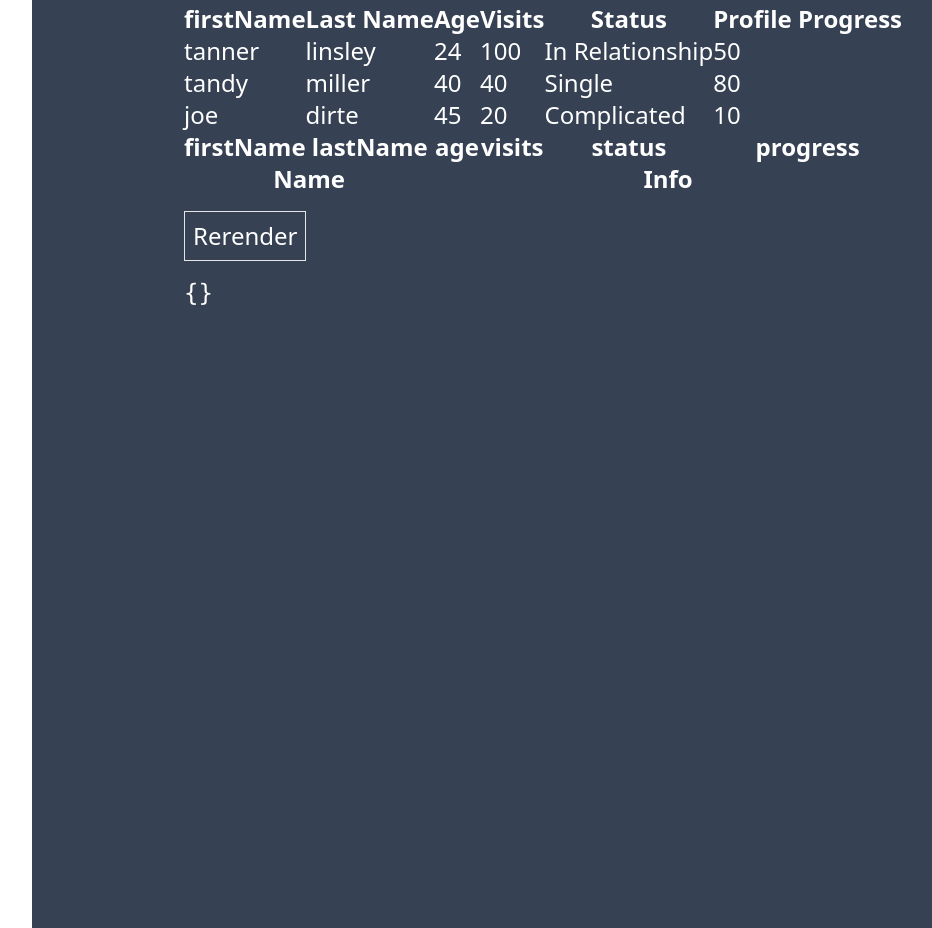
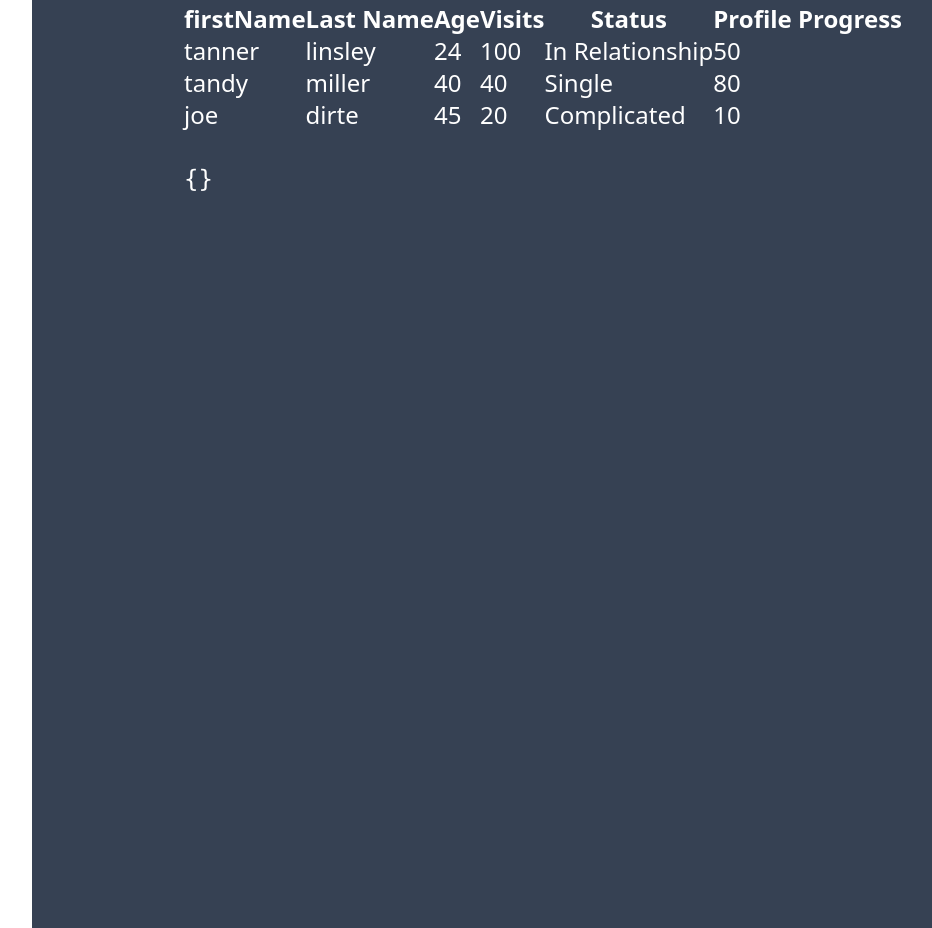
Before and after one commit to williamscodebox/ffApp, a React (Vite) app in the folder frontend/: page /menu in a window 1280 px wide. Shown: the part 1200-2128 px from the top of the page, without its empty margins (96-1028 px from the left). Built offline with nearby package versions, Linux system fonts and the light colour scheme; sample sign-in values are in the browser's storage.

Commit message:
updated data-table

```diff
--- a/frontend/src/pages/User/TableScoreBoard/data-table.jsx
+++ b/frontend/src/pages/User/TableScoreBoard/data-table.jsx
@@ -89,6 +89,7 @@ export function DataTable({ columns, data }) {
     //   </Table>
     // </div>
     <div className="p-2">
+      {/* This is a simple table with column visibility toggle. */}
       <div className="inline-block border border-black shadow rounded">
         <div className="px-1 border-b border-black">
           <label>
@@ -119,6 +120,8 @@ export function DataTable({ columns, data }) {
           );
         })}
       </div>
+
+      {/* // Table starts here */}
       <div className="h-4" />
       <table>
         <thead>
@@ -148,27 +151,9 @@ export function DataTable({ columns, data }) {
             </tr>
           ))}
         </tbody>
-        <tfoot>
-          {table.getFooterGroups().map((footerGroup) => (
-            <tr key={footerGroup.id}>
-              {footerGroup.headers.map((header) => (
-                <th key={header.id} colSpan={header.colSpan}>
-                  {header.isPlaceholder
-                    ? null
-                    : flexRender(
-                        header.column.columnDef.footer,
-                        header.getContext()
-                      )}
-                </th>
-              ))}
-            </tr>
-          ))}
-        </tfoot>
       </table>
       <div className="h-4" />
-      <button onClick={() => rerender()} className="border p-2">
-        Rerender
-      </button>
+      {/* This will show which columns are visible */}
       <div className="h-4" />
       <pre>{JSON.stringify(table.getState().columnVisibility, null, 2)}</pre>
     </div>
```
